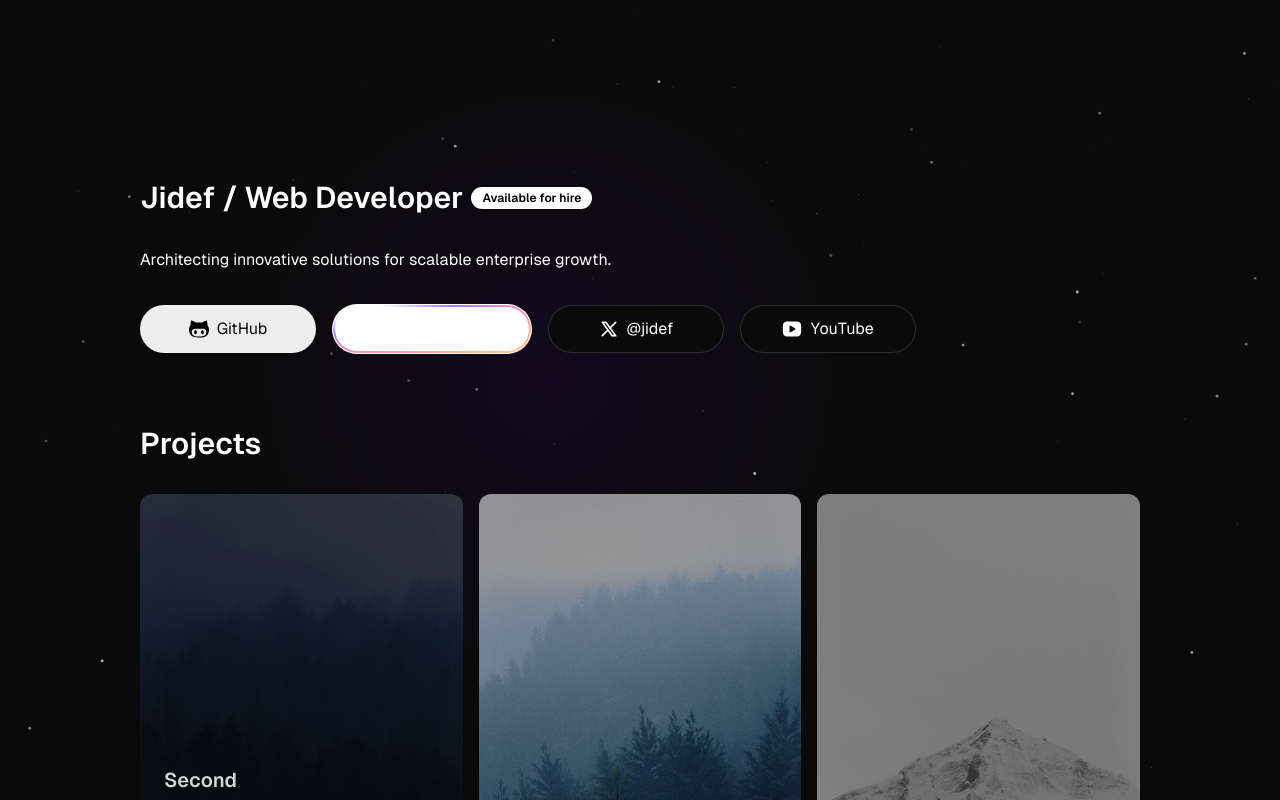
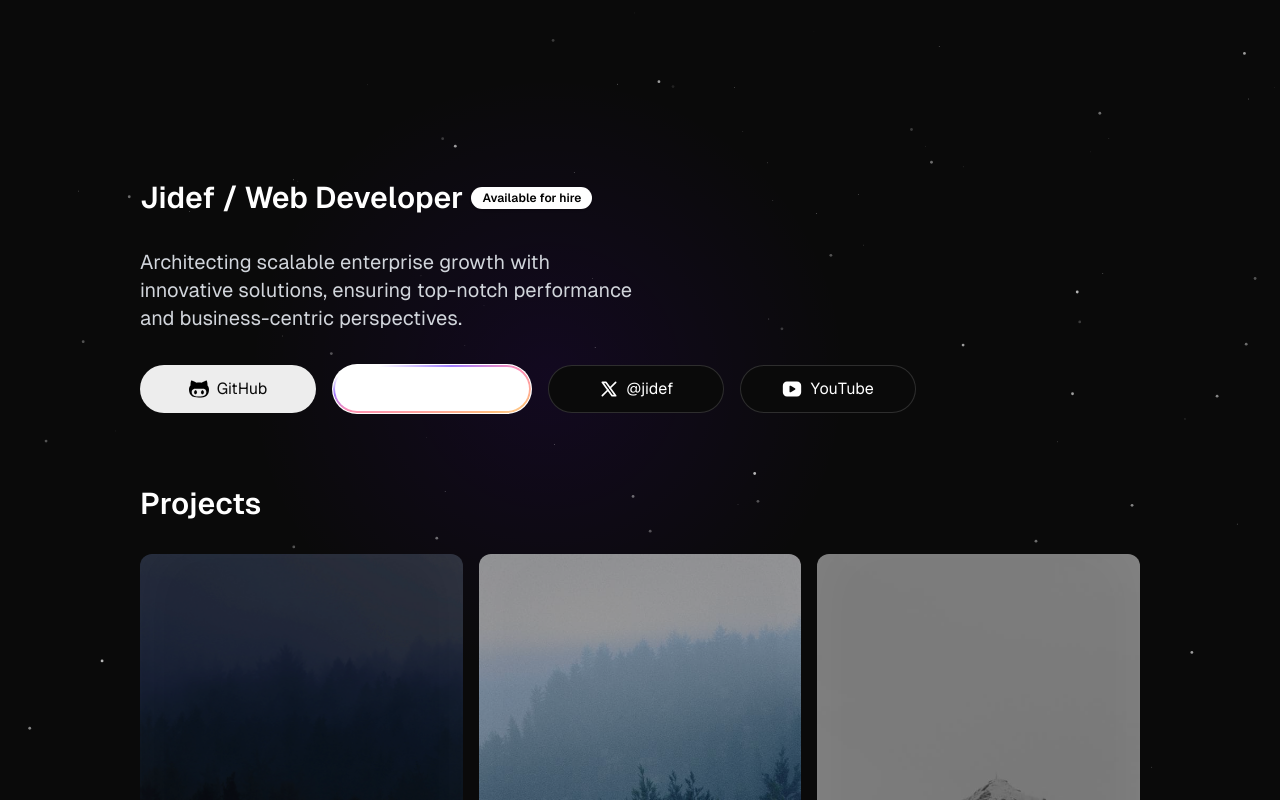
Before and after one commit to jidef/jidef.com, a Next.js app: page / in a window 1280 px wide. Shown: the top 800 px of the page. Built offline with nearby package versions, Linux system fonts and the light colour scheme.

Commit message:
Update Home component with improved text styling and content

```diff
--- a/app/page.js
+++ b/app/page.js
@@ -22,8 +22,9 @@ export default function Home () {
             <Badge>Available for hire</Badge>
           </div>
         </div>
-        <span className='text-center sm:text-left'>
-          Architecting innovative solutions for scalable enterprise growth.
+        <span className='text-center sm:text-left text-xl max-w-[500px] text-gray-300'>
+          Architecting scalable enterprise growth with innovative solutions,
+          ensuring top-notch performance and business-centric perspectives.
         </span>
         <div className='flex gap-4 items-center flex-col lg:flex-row'>
           <a
```
